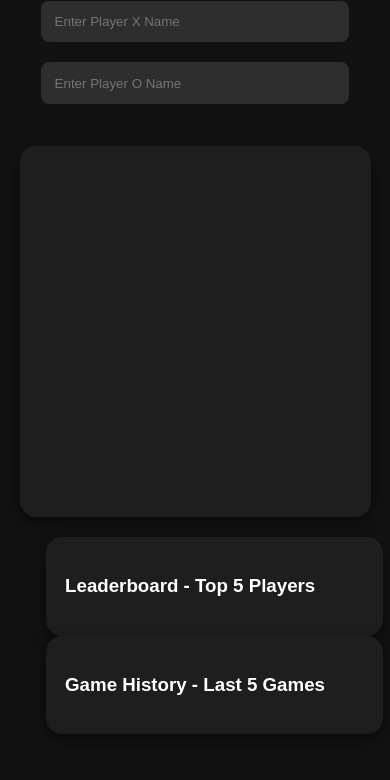
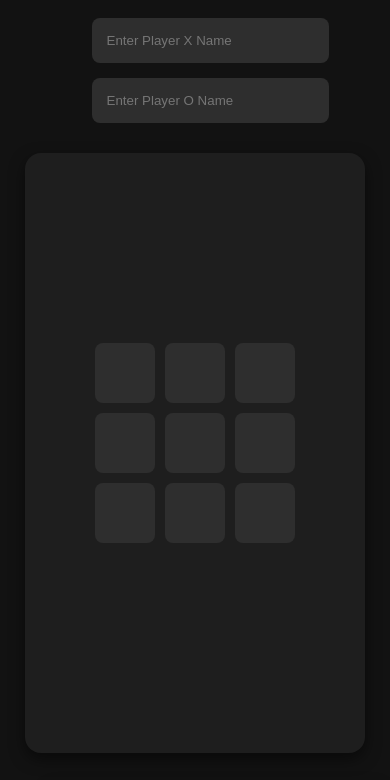
Before and after one commit to andreasenoksen/demo25-main, a website: page public/index.html in a window 390 px wide. Shown: the part 118-898 px from the top of the page. Before the commit the page ends 871 px from the top, so only its background shows below. Drawn offline with Linux system fonts and the light colour scheme; no server answers.

Commit message:
Fixed issue with responsive design.

```diff
--- a/public/styles.css
+++ b/public/styles.css
@@ -3,29 +3,27 @@ body {
     color: #FFFFFF;
     font-family: 'Arial', sans-serif;
     margin: 0;
-    padding: 5vw;
+    padding: 40px;
     display: flex;
     flex-direction: column;
     align-items: center;
-    gap: 5vh;
+    gap: 30px;
 }
 
 h1 {
-    font-size: 8vw;
+    font-size: 75px;
     margin-bottom: 0px;
 }
 
 .inputs {
     display: flex;
-    flex-wrap: wrap;
-    gap: 20px;
-    justify-content: center;
+    gap: 30px;
+    margin-bottom: 0px;
 }
 
 input {
-    padding: 1em;
-    width: 80%;
-    max-width: 300px;
+    padding: 15px;
+    width: 200px;
     background-color: #2e2e2e;
     color: #fff;
     border: none;
@@ -35,22 +33,19 @@ input {
 
 .container {
     display: flex;
-    flex-wrap: wrap;
-    gap: 20px;
-    justify-content: center;
+    gap: 30px;
 }
 
 .game, .leaderboard, .history {
     background-color: #1e1e1e;
-    padding: 5vw;
+    padding: 30px;
     border-radius: 16px;
     box-shadow: 0px 6px 15px rgba(0, 0, 0, 0.5);
-    width: 100%;
-    max-width: 400px;
 }
 
 .game {
-    height: auto;
+    width: 400px;
+    height: 560px;
     display: flex;
     flex-direction: column;
     justify-content: center;
@@ -60,23 +55,13 @@ input {
 
 .board {
     display: grid;
-    grid-template-columns: repeat(auto-fit, minmax(80px, 1fr));
+    grid-template-columns: repeat(3, 100px);
     gap: 15px;
-    width: 100%;
 }
 
 .cell {
-    width: 100%;
-    padding-top: 100%;
-    position: relative;
-}
-
-.cell div {
-    position: absolute;
-    top: 0;
-    bottom: 0;
-    left: 0;
-    right: 0;
+    width: 100px;
+    height: 100px;
     background-color: #2e2e2e;
     border-radius: 8px;
     display: flex;
@@ -85,20 +70,54 @@ input {
     color: #fff;
 }
 
-@media (min-width: 768px) {
+@media (max-width: 768px) {
     h1 {
-        font-size: 4vw;
+        font-size: 50px;
     }
-    .inputs, .container {
-        gap: 30px;
+
+    .inputs {
+        flex-direction: column;
+        gap: 15px;
+    }
+
+    input {
+        width: 100%;
+        max-width: 300px;
+    }
+
+    .container {
+        flex-direction: column;
+        align-items: center;
+    }
+
+    .game, .leaderboard, .history {
+        width: 100%;
+        max-width: 320px;
+    }
+
+    .board {
+        grid-template-columns: repeat(3, 1fr);
+        gap: 10px;
+    }
+
+    .cell {
+        width: 80px;
+        height: 80px;
     }
 }
 
-@media (min-width: 1024px) {
+@media (max-width: 480px) {
+    h1 {
+        font-size: 36px;
+    }
+
     .game, .leaderboard, .history {
-        max-width: 500px;
+        padding: 20px;
+        max-width: 100%;
     }
-    .board {
-        grid-template-columns: repeat(3, 1fr);
+
+    .cell {
+        width: 60px;
+        height: 60px;
     }
 }
```
